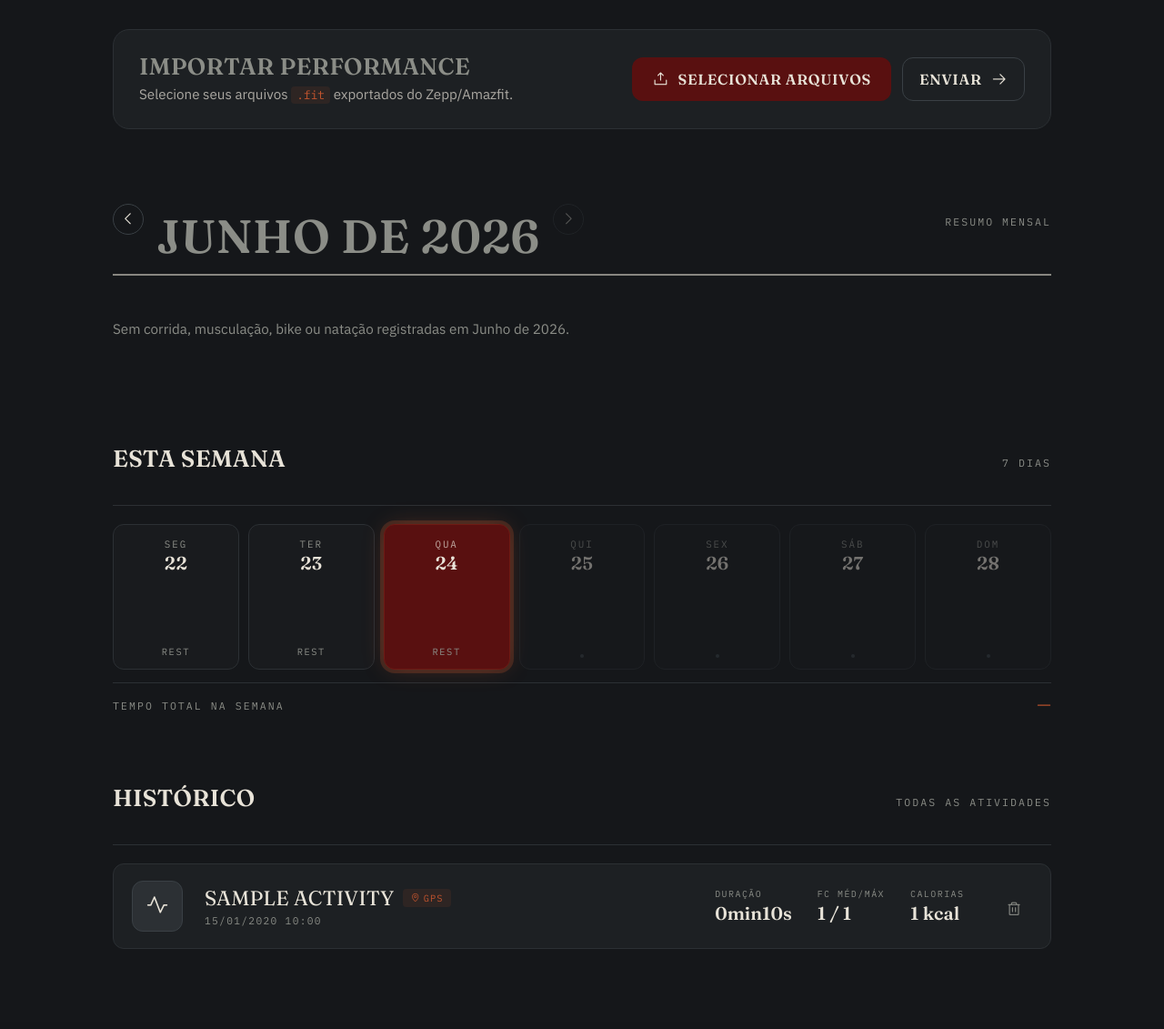
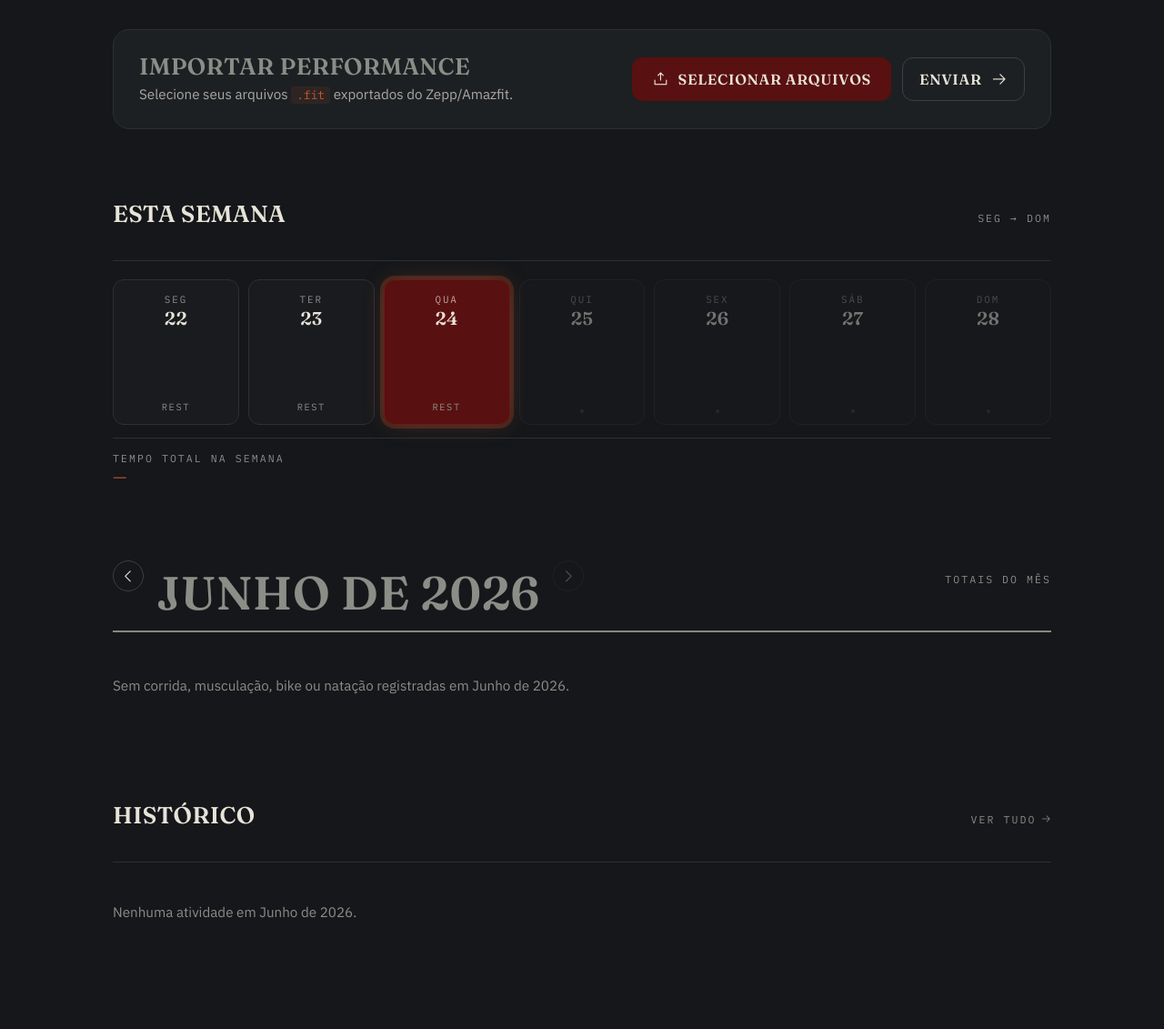
Before and after one commit to guisithos/stamina, a FastAPI app: page / in a window 1280 px wide. Shown: the part 57-1188 px from the top of the page at 91% size. Before the commit the page ends 1100 px from the top, so only its background shows below. Run offline with FastAPI, Linux system fonts and the light colour scheme; the visitor is signed in with stand-in values (Sample User, id 1); tables that the repository leaves empty hold one stand-in row (values such as "Sample post"); some libraries are stand-ins or nearby versions.

Commit message:
feat: semana no topo com comparação, mês só totais, histórico por mês + /historico paginado

```diff
--- a/app/main.py
+++ b/app/main.py
@@ -8,6 +8,7 @@ from fastapi import Depends, FastAPI, File, Form, Request, UploadFile
 from fastapi.responses import HTMLResponse, JSONResponse, RedirectResponse
 from fastapi.staticfiles import StaticFiles
 from fastapi.templating import Jinja2Templates
+from sqlalchemy import func
 from sqlmodel import Session, select
 from starlette.middleware.sessions import SessionMiddleware
 
@@ -32,10 +33,11 @@ from .summary import (
     month_name,
     month_param,
     monthly_summary,
+    month_activities,
     resolve_month,
     shift_month,
     week_days,
-    week_total_time,
+    week_summary,
 )
 
 app = FastAPI(title="Stamina")
@@ -211,23 +213,52 @@ def dashboard(request: Request, m: str = "", session: Session = Depends(get_sess
     now = datetime.now()
 
     ref = resolve_month(m, now)  # mês selecionado (dia 1), nunca além do atual
-    is_current = (ref.year, ref.month) == (now.year, now.month)
     nxt = shift_month(ref, 1)
     return templates.TemplateResponse(
         "dashboard.html",
         {
             "request": request,
             "user": user,
-            "activities": activities,
-            # comparativo % só no mês atual; meses passados mostram só os totais
-            "month_summary": monthly_summary(activities, ref, compare=is_current),
+            # mensal = só totais do mês (navegável); a comparação vive no semanal
+            "month_summary": monthly_summary(activities, ref, compare=False),
             "month_name": month_name(ref),
-            "month_compare": is_current,
             "month_prev": month_param(shift_month(ref, -1)),
             "month_next": month_param(nxt) if nxt <= date(now.year, now.month, 1) else None,
-            "week": week_days(activities, now),  # "Esta semana" é sempre a semana atual
-            "week_total": week_total_time(activities, now),
+            # semanal (topo): calendário + comparação vs semana passada
+            "week": week_days(activities, now),
+            "week_cmp": week_summary(activities, now),
+            # histórico do MÊS selecionado (acompanha a navegação acima)
+            "history": month_activities(activities, ref),
         },
+    )
+
+
+HISTORY_PAGE_SIZE = 15
+
+
+@app.get("/historico", response_class=HTMLResponse)
+def history_all(request: Request, page: int = 1, session: Session = Depends(get_session)):
+    """Histórico completo, paginado (15 por página)."""
+    user = get_current_user(request, session)
+    if not user:
+        return RedirectResponse(url="/login", status_code=303)
+
+    total = session.exec(
+        select(func.count(Activity.id)).where(Activity.user_id == user.id)
+    ).one()
+    pages = max(1, (total + HISTORY_PAGE_SIZE - 1) // HISTORY_PAGE_SIZE)
+    page = min(max(1, page), pages)
+    items = session.exec(
+        select(Activity)
+        .where(Activity.user_id == user.id)
+        .order_by(Activity.start_time.desc())
+        .offset((page - 1) * HISTORY_PAGE_SIZE)
+        .limit(HISTORY_PAGE_SIZE)
+    ).all()
+    return templates.TemplateResponse(
+        "historico.html",
+        {"request": request, "user": user, "activities": items,
+         "page": page, "pages": pages, "total": total},
     )
 
 
--- a/app/static/dashboard.css
+++ b/app/static/dashboard.css
@@ -304,19 +304,34 @@ body { font-family: var(--font-body); -webkit-font-smoothing: antialiased; }
    TIRA SEMANAL
    ========================================================= */
 
-.week-total {
-  display: flex;
-  align-items: baseline;
-  justify-content: space-between;
-  gap: 12px;
+/* resumo da semana: total + % geral + chips por esporte (vs semana passada) */
+.week-summary {
   margin-top: 14px;
   padding-top: 14px;
   border-top: 1px solid var(--border);
+  display: flex;
+  flex-direction: column;
+  gap: 12px;
 }
-.week-total-value {
-  font-family: var(--font-display);
-  color: var(--accent-glow);
+.ws-total { display: flex; flex-direction: column; gap: 4px; }
+.ws-total-line { display: flex; align-items: baseline; gap: 12px; flex-wrap: wrap; }
+.ws-total-value { font-family: var(--font-display); color: var(--accent-glow); }
+.ws-delta { font-family: var(--font-mono); font-size: .85rem; display: inline-flex; align-items: center; gap: 4px; }
+.ws-delta--up { color: var(--up); }
+.ws-delta--down { color: var(--down); }
+.ws-vs { font-size: .72rem; color: var(--muted); }
+
+.wk-movers { display: flex; flex-wrap: wrap; gap: 8px; }
+.wk-mover {
+  display: inline-flex; align-items: center; gap: 6px;
+  font-family: var(--font-mono); font-size: .78rem;
+  padding: 5px 10px; border-radius: 999px;
+  border: 1px solid var(--border-2); background: var(--surface-2, #23272B);
 }
+.wk-mover i { font-size: 1rem; }
+.wk-mover--up { color: var(--up); border-color: color-mix(in srgb, var(--up) 40%, transparent); }
+.wk-mover--down { color: var(--down); border-color: color-mix(in srgb, var(--down) 40%, transparent); }
+.wk-mover--new { color: var(--accent-glow); border-color: color-mix(in srgb, var(--accent-glow) 40%, transparent); }
 
 .week-grid {
   display: grid;
@@ -497,6 +512,23 @@ body { font-family: var(--font-body); -webkit-font-smoothing: antialiased; }
 }
 .act-delete:hover { background: rgba(200,90,74,.12); color: var(--danger); }
 
+/* link "ver tudo" no header do histórico */
+.history-all { text-decoration: none; display: inline-flex; align-items: center; gap: 5px; transition: color .15s; }
+.history-all:hover { color: var(--accent-glow); }
+
+/* paginação (/historico) */
+.pager { display: flex; align-items: center; justify-content: space-between; gap: 12px; margin-top: 24px; flex-wrap: wrap; }
+.pager-btn {
+  display: inline-flex; align-items: center; gap: 6px;
+  font-family: var(--font-mono); font-size: .8rem; text-transform: uppercase; letter-spacing: .06em;
+  color: var(--text); text-decoration: none;
+  padding: 9px 14px; border: 1px solid var(--border-2); border-radius: var(--radius);
+  transition: border-color .2s var(--ease), color .2s var(--ease);
+}
+.pager-btn:hover { border-color: var(--accent-glow); color: var(--accent-glow); }
+.pager-btn.is-disabled { opacity: .35; pointer-events: none; }
+.pager-info { color: var(--muted); font-size: .78rem; }
+
 /* =========================================================
    RESPONSIVO
    ========================================================= */
--- a/app/templates/dashboard.html
+++ b/app/templates/dashboard.html
@@ -32,62 +32,11 @@
     </div>
   </section>
 
-  {# ---------- RESUMO DO MÊS ---------- #}
+  {# ---------- RESUMO DA SEMANA (topo) ---------- #}
   <section class="reveal" style="--delay:.15s">
-    <header class="section-head month-head">
-      <div class="month-switch">
-        <a class="month-arrow" href="/?m={{ month_prev }}" aria-label="Mês anterior"><i class="ph ph-caret-left"></i></a>
-        <h2 class="display-xl">{{ month_name }}</h2>
-        {% if month_next %}
-        <a class="month-arrow" href="/?m={{ month_next }}" aria-label="Próximo mês"><i class="ph ph-caret-right"></i></a>
-        {% else %}
-        <span class="month-arrow is-disabled" aria-hidden="true"><i class="ph ph-caret-right"></i></span>
-        {% endif %}
-      </div>
-      <span class="mono-eyebrow">{{ 'Resumo Mensal' if month_compare else 'Totais do mês' }}</span>
-    </header>
-
-    {% if month_summary %}
-    <div class="metric-grid">
-      {% for c in month_summary %}
-      <article class="metric-card {% if c.highlight %}metric-card--accent{% endif %}">
-        <div class="metric-top">
-          <span class="metric-icon"><i class="ph ph-{{ c.icon }}"></i></span>
-          {% if month_compare %}
-            {% if c.pct is none %}
-              <span class="chip chip-new"><i class="ph ph-sparkle"></i> novo</span>
-            {% elif c.pct >= 0 %}
-              <span class="chip chip-up"><i class="ph ph-trend-up"></i> {{ c.pct | round | int }}%</span>
-            {% else %}
-              <span class="chip chip-down"><i class="ph ph-trend-down"></i> {{ (c.pct | abs) | round | int }}%</span>
-            {% endif %}
-          {% endif %}
-        </div>
-        <div class="metric-value">
-          {{ c.distance if c.show_distance else c.time }}
-        </div>
-        <div class="metric-label">{{ c.label }}</div>
-        {% if c.show_distance %}
-          <div class="metric-sub mono">{{ c.time }}</div>
-        {% endif %}
-        {% if month_compare %}
-        <div class="metric-note">
-          vs. mês anterior ({{ 'distância' if c.compare == 'distance' else 'tempo' }})
-        </div>
-        {% endif %}
-      </article>
-      {% endfor %}
-    </div>
-    {% else %}
-    <p class="empty">Sem corrida, musculação, bike ou natação registradas em {{ month_name }}.</p>
-    {% endif %}
-  </section>
-
-  {# ---------- TIRA SEMANAL ---------- #}
-  <section class="reveal" style="--delay:.25s">
     <header class="section-head section-head--sm">
       <h3 class="display-md">Esta Semana</h3>
-      <span class="mono-eyebrow">7 dias</span>
+      <span class="mono-eyebrow">seg → dom</span>
     </header>
 
     <div class="week-grid">
@@ -114,59 +63,82 @@
       {% endfor %}
     </div>
 
-    <div class="week-total">
-      <span class="mono-eyebrow">Tempo total na semana</span>
-      <span class="week-total-value display-sm">{{ week_total if week_total else "—" }}</span>
+    <div class="week-summary">
+      <div class="ws-total">
+        <span class="mono-eyebrow">Tempo total na semana</span>
+        <span class="ws-total-line">
+          <span class="ws-total-value display-sm">{{ week_cmp.total_time if week_cmp.total_time else "—" }}</span>
+          {% if week_cmp.total_pct is not none %}
+          <span class="ws-delta ws-delta--{{ 'up' if week_cmp.total_pct >= 0 else 'down' }}">
+            {% if week_cmp.total_pct >= 0 %}<i class="ph ph-trend-up"></i> +{{ week_cmp.total_pct | round | int }}%
+            {% else %}<i class="ph ph-trend-down"></i> {{ week_cmp.total_pct | round | int }}%{% endif %}
+          </span>
+          <span class="ws-vs mono">vs. semana passada</span>
+          {% endif %}
+        </span>
+      </div>
+      {% if week_cmp.sports %}
+      <div class="wk-movers">
+        {% for s in week_cmp.sports %}
+        <span class="wk-mover wk-mover--{{ s.tone }}">
+          <i class="ph ph-{{ s.icon }}"></i>
+          {% if s.pct is none %}novo{% elif s.pct >= 0 %}+{{ s.pct | round | int }}%{% else %}{{ s.pct | round | int }}%{% endif %}
+        </span>
+        {% endfor %}
+      </div>
+      {% endif %}
     </div>
   </section>
 
-  {# ---------- HISTÓRICO ---------- #}
+  {# ---------- TOTAIS DO MÊS ---------- #}
+  <section class="reveal" style="--delay:.25s">
+    <header class="section-head month-head">
+      <div class="month-switch">
+        <a class="month-arrow" href="/?m={{ month_prev }}" aria-label="Mês anterior"><i class="ph ph-caret-left"></i></a>
+        <h2 class="display-xl">{{ month_name }}</h2>
+        {% if month_next %}
+        <a class="month-arrow" href="/?m={{ month_next }}" aria-label="Próximo mês"><i class="ph ph-caret-right"></i></a>
+        {% else %}
+        <span class="month-arrow is-disabled" aria-hidden="true"><i class="ph ph-caret-right"></i></span>
+        {% endif %}
+      </div>
+      <span class="mono-eyebrow">Totais do mês</span>
+    </header>
+
+    {% if month_summary %}
+    <div class="metric-grid">
+      {% for c in month_summary %}
+      <article class="metric-card {% if c.highlight %}metric-card--accent{% endif %}">
+        <div class="metric-top">
+          <span class="metric-icon"><i class="ph ph-{{ c.icon }}"></i></span>
+        </div>
+        <div class="metric-value">
+          {{ c.distance if c.show_distance else c.time }}
+        </div>
+        <div class="metric-label">{{ c.label }}</div>
+        {% if c.show_distance %}
+          <div class="metric-sub mono">{{ c.time }}</div>
+        {% endif %}
+      </article>
+      {% endfor %}
+    </div>
+    {% else %}
+    <p class="empty">Sem corrida, musculação, bike ou natação registradas em {{ month_name }}.</p>
+    {% endif %}
+  </section>
+
+  {# ---------- HISTÓRICO (do mês selecionado) ---------- #}
   <section class="reveal" style="--delay:.35s">
     <header class="section-head section-head--sm">
       <h3 class="display-md">Histórico</h3>
-      <span class="mono-eyebrow">todas as atividades</span>
+      <a class="mono-eyebrow history-all" href="/historico">ver tudo <i class="ph ph-arrow-right"></i></a>
     </header>
 
-    {% if not activities %}
-      <p class="empty">Nenhuma atividade ainda. Envie um .fit acima pra começar.</p>
+    {% if not history %}
+      <p class="empty">Nenhuma atividade em {{ month_name }}.</p>
     {% else %}
     <div class="activity-list">
-      {% for a in activities %}
-      <article class="act-card" id="activity-row-{{ a.id }}">
-        <a href="/activities/{{ a.id }}" class="act-icon" aria-label="Abrir atividade">
-          <i class="ph ph-{{ sport_icon(a.sport) }}"></i>
-        </a>
-
-        <div class="act-head">
-          <div class="act-title-row">
-            <a class="act-title" href="/activities/{{ a.id }}">{{ a.label }}</a>
-            {% if a.has_gps %}
-              <span class="badge badge-gps" title="Tem GPS"><i class="ph ph-map-pin"></i> GPS</span>
-            {% endif %}
-          </div>
-          <p class="act-date mono">{{ a.start_time | datebr }}</p>
-        </div>
-
-        <div class="act-metrics">
-          {% for m in card_metrics(a) %}
-          <div class="act-metric">
-            <span class="am-label mono">{{ m.label }}</span>
-            <span class="am-value">{{ m.value }}</span>
-          </div>
-          {% endfor %}
-        </div>
-
-        <button
-          class="act-delete"
-          hx-delete="/activities/{{ a.id }}"
-          hx-target="#activity-row-{{ a.id }}"
-          hx-swap="outerHTML"
-          hx-confirm="Excluir esta atividade?"
-          title="Excluir atividade">
-          <i class="ph ph-trash"></i>
-        </button>
-      </article>
-      {% endfor %}
+      {% for a in history %}{% include "_activity_card.html" %}{% endfor %}
     </div>
     {% endif %}
   </section>
```
Also changed, not shown: app/summary.py (+49 -3 lines), app/templates/_activity_card.html (added, +36 -0 lines), app/templates/historico.html (added, +35 -0 lines), smoke_test.py (+26 -9 lines).
